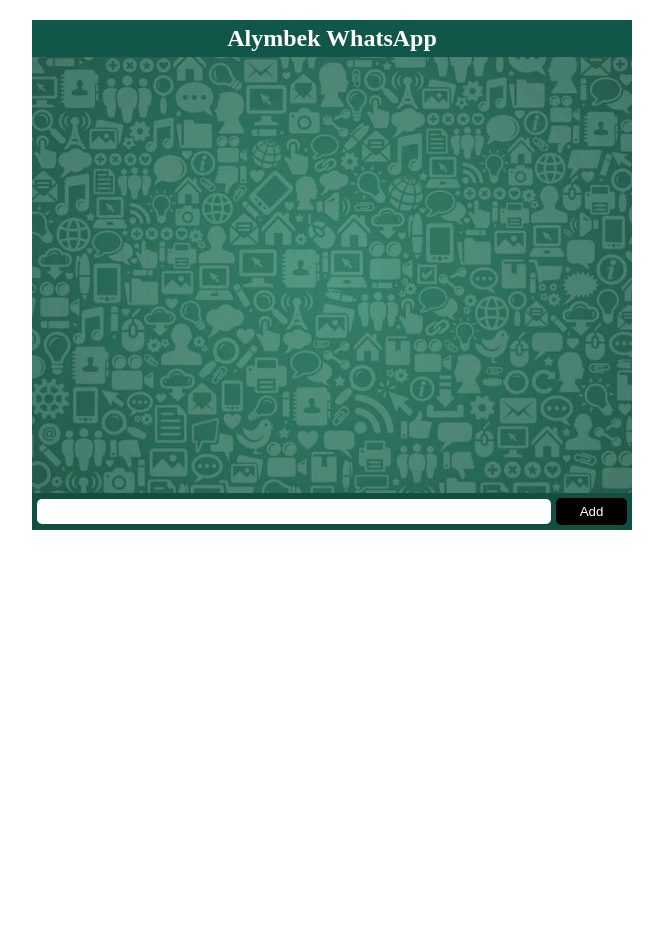
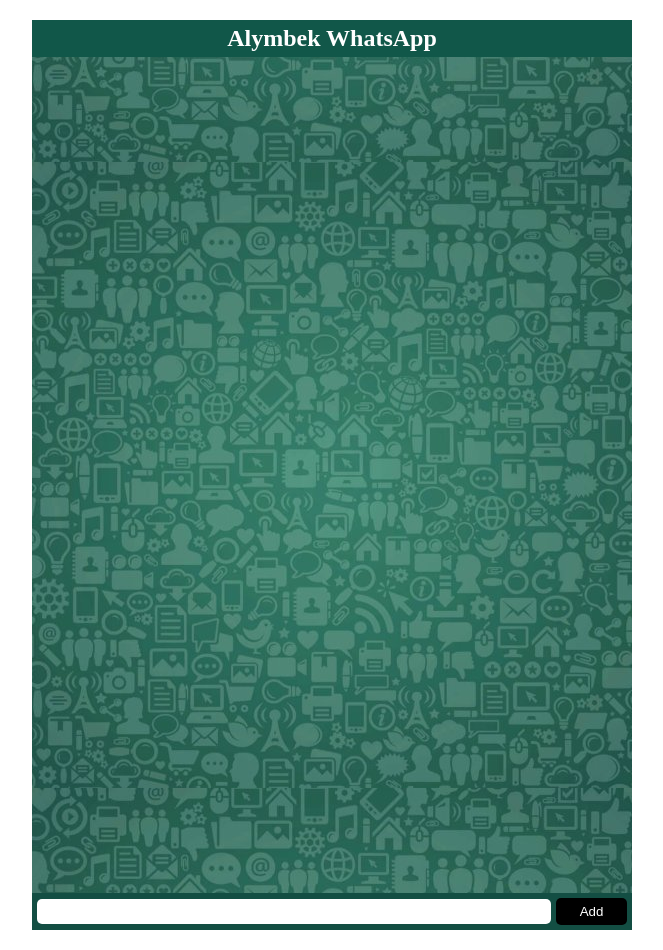
Before and after one commit to Alymbekdd/whatsapp, a Next.js app: page / in a window 1280 px wide. Shown: the whole page, without its empty margins (308-971 px from the left). Before the commit the page ends 800 px from the top, so only its background shows below. Built offline with nearby package versions, Linux system fonts and the light colour scheme.

Commit message:
Update Home.module.css

```diff
--- a/src/styles/Home.module.css
+++ b/src/styles/Home.module.css
@@ -38,7 +38,7 @@
 
 .ul {
     width: 90%;
-    height: 400px;
+    height: 100vh;
     display: flex;
     flex-direction: column;
     gap: 15px;
```
